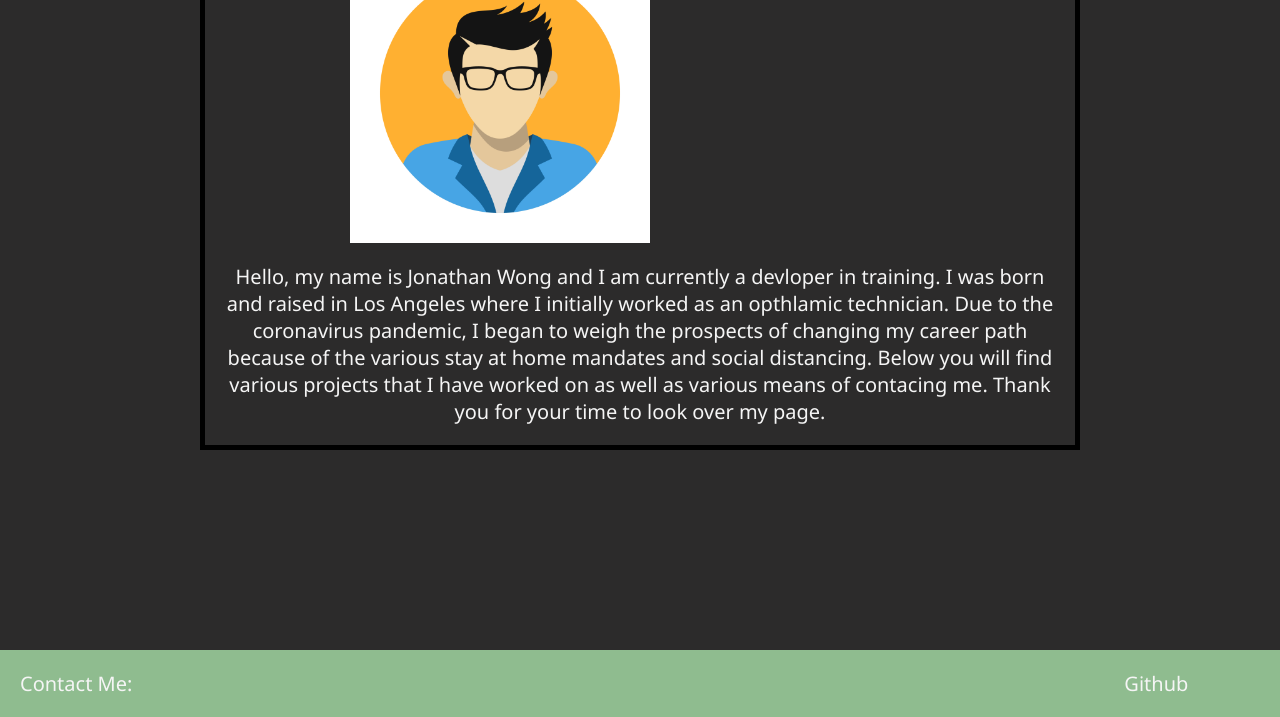
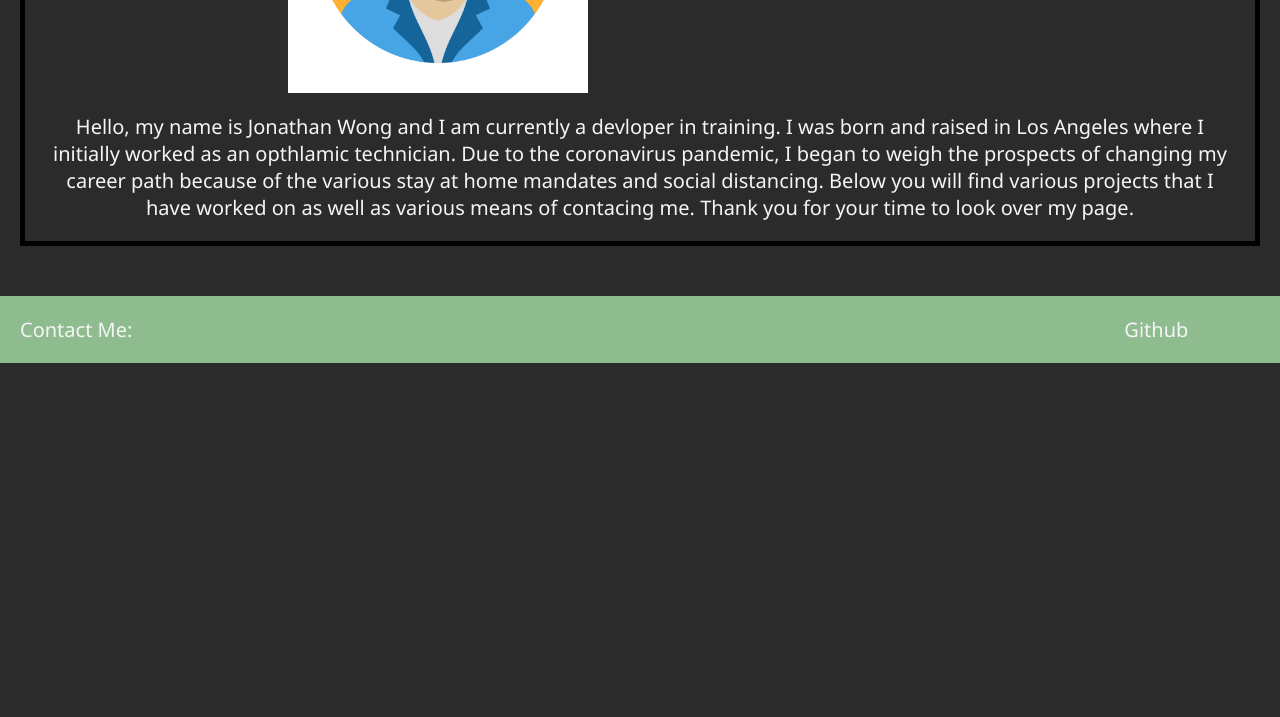
Before and after one commit to JonWong2020/jonathan-wong-portfolio, a plain HTML site: page index.html in a window 1280 px wide. Shown: the part 412-1129 px from the top of the page. After the commit the page ends 800 px from the top, so only its background shows below. Drawn offline with Linux system fonts and the light colour scheme.

Commit message:
resized main padding

```diff
--- a/assets/css/style.css
+++ b/assets/css/style.css
@@ -59,20 +59,25 @@ nav a {
     padding: 14px 20px;
 }
 
-footer a{
+footer a {
     margin-left: 80%;
 }
+
 main {
-    padding: 200px;
+    padding: 50px 20px;
+}
+
+h2 {
+    font-size: calc(1rem + 3vw);
 }
 
 img {
-    display: block;
-    position: relative;
+    max-width: 100%;
 }
 
 article {
     display: flex;
+    flex: 1 1;
     flex-wrap: wrap;
     width: var(--width);
     /* bottom: 120px; */
```
